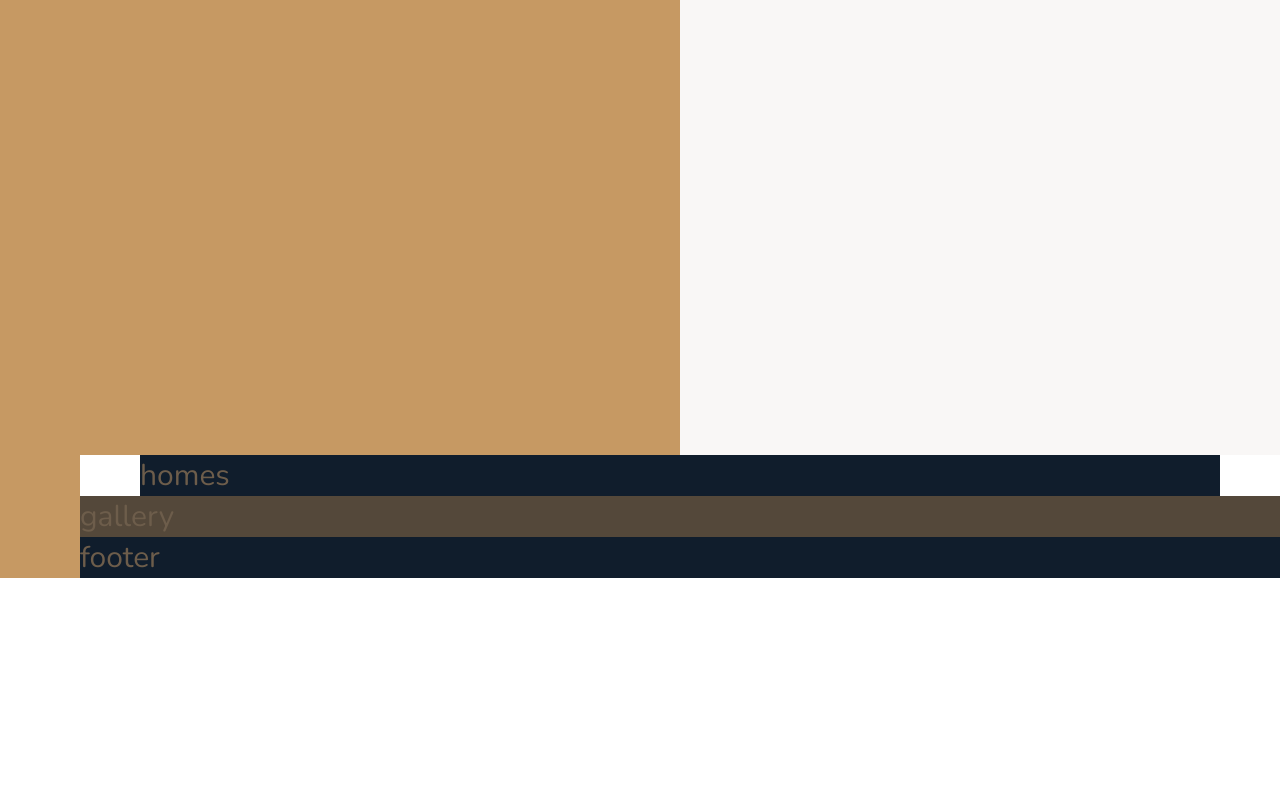
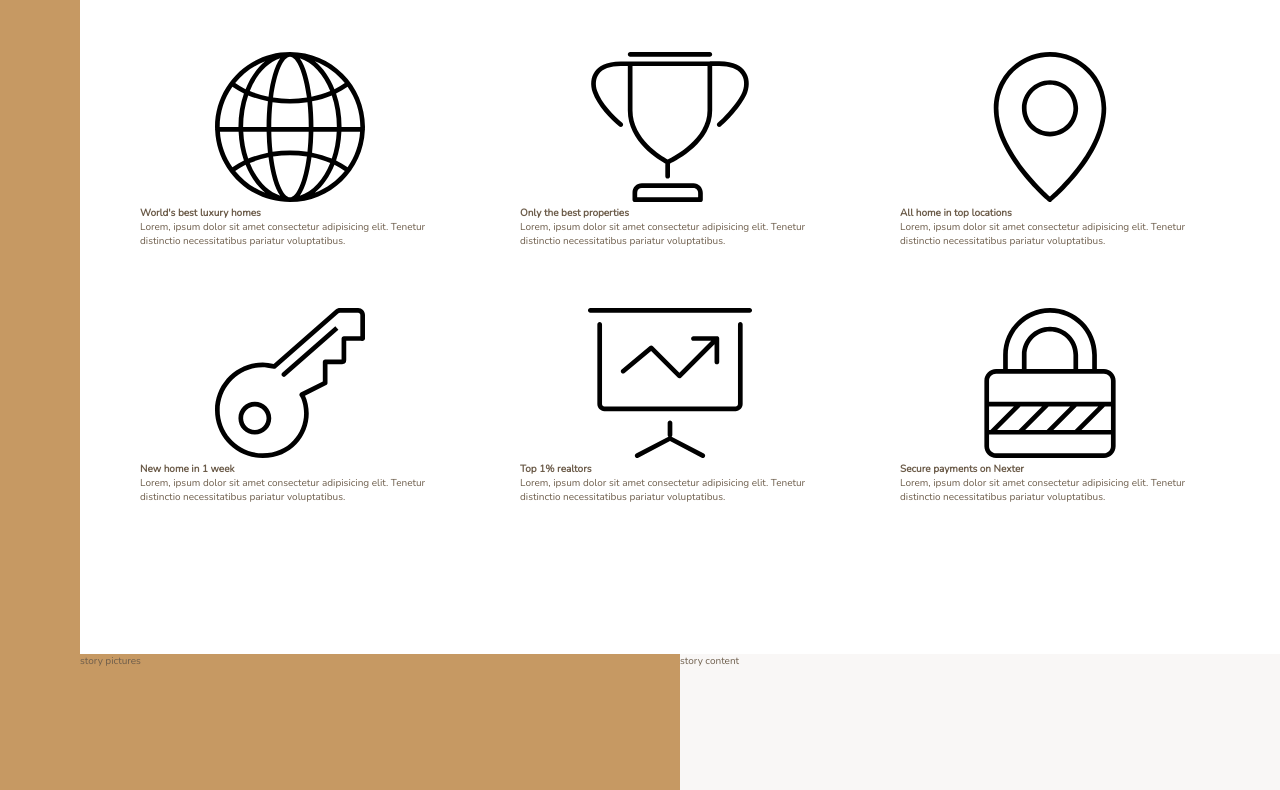
Before and after one commit to VincentChen6345/nexter2, a website: page index.html in a window 1280 px wide. Shown: the part 738-1528 px from the top of the page. Before the commit the page ends 1316 px from the top, so only its background shows below. Drawn offline with nearby package versions, Linux system fonts and the light colour scheme.

Commit message:
features

```diff
--- a/index.html
+++ b/index.html
@@ -1,39 +1,89 @@
 <!DOCTYPE html>
 <html lang="en">
   <head>
-        <meta charset="UTF-8">
-        <meta name="viewport" content="width=device-width, initial-scale=1.0">
-        <meta http-equiv="X-UA-Compatible" content="ie=edge">
+    <meta charset="UTF-8" />
+    <meta name="viewport" content="width=device-width, initial-scale=1.0" />
+    <meta http-equiv="X-UA-Compatible" content="ie=edge" />
 
-        <link href="https://fonts.googleapis.com/css?family=Josefin+Sans:300,400,400i|Nunito:300,300i" rel="stylesheet">
-        <link rel="stylesheet" href="css/style.css">
-        <link rel="shortcut icon" type="image/png" href="img/favicon.png">
+    <link
+      href="https://fonts.googleapis.com/css?family=Josefin+Sans:300,400,400i|Nunito:300,300i"
+      rel="stylesheet"
+    />
+    <link rel="stylesheet" href="css/style.css" />
+    <link rel="shortcut icon" type="image/png" href="img/favicon.png" />
 
     <title>nexter &mdash; your home, your freedom</title>
   </head>
   <body class="container">
-        <div class="sidebar">
-            SideBar
+    <div class="sidebar">SideBar</div>
+
+    <header class="header">Header</header>
+    <div class="realtors">Top 3 realtors</div>
+    <section class="features">
+      <div class="feature">
+        <svg class="feature__icon">
+          <use xlink:href="img/sprite.svg#icon-global"></use>
+        </svg>
+        <h4 class="heading-4">World's best luxury homes</h4>
+        <p class="feature__text">
+          Lorem, ipsum dolor sit amet consectetur adipisicing elit. Tenetur
+          distinctio necessitatibus pariatur voluptatibus.
+        </p>
       </div>
-
-        <header class="header">
-            Header
-        </header>
-        <div class="realtors">
-            Top 3 realtors
+      <div class="feature">
+        <svg class="feature__icon">
+          <use xlink:href="img/sprite.svg#icon-trophy"></use>
+        </svg>
+        <h4 class="heading-4">Only the best properties</h4>
+        <p class="feature__text">
+          Lorem, ipsum dolor sit amet consectetur adipisicing elit. Tenetur
+          distinctio necessitatibus pariatur voluptatibus.
+        </p>
       </div>
-        <section class="features">
-            Features
+      <div class="feature">
+        <svg class="feature__icon">
+          <use xlink:href="img/sprite.svg#icon-map-pin"></use>
+        </svg>
+        <h4 class="heading-4">All home in top locations</h4>
+        <p class="feature__text">
+          Lorem, ipsum dolor sit amet consectetur adipisicing elit. Tenetur
+          distinctio necessitatibus pariatur voluptatibus.
+        </p>
+      </div>
+      <div class="feature">
+        <svg class="feature__icon">
+          <use xlink:href="img/sprite.svg#icon-key"></use>
+        </svg>
+        <h4 class="heading-4">New home in 1 week</h4>
+        <p class="feature__text">
+          Lorem, ipsum dolor sit amet consectetur adipisicing elit. Tenetur
+          distinctio necessitatibus pariatur voluptatibus.
+        </p>
+      </div>
+      <div class="feature">
+        <svg class="feature__icon">
+          <use xlink:href="img/sprite.svg#icon-presentation"></use>
+        </svg>
+        <h4 class="heading-4">Top 1% realtors</h4>
+        <p class="feature__text">
+          Lorem, ipsum dolor sit amet consectetur adipisicing elit. Tenetur
+          distinctio necessitatibus pariatur voluptatibus.
+        </p>
+      </div>
+      <div class="feature">
+        <svg class="feature__icon">
+          <use xlink:href="img/sprite.svg#icon-lock"></use>
+        </svg>
+        <h4 class="heading-4">Secure payments on Nexter</h4>
+        <p class="feature__text">
+          Lorem, ipsum dolor sit amet consectetur adipisicing elit. Tenetur
+          distinctio necessitatibus pariatur voluptatibus.
+        </p>
+      </div>
     </section>
-        <div class="story__pictures">
-            story pictures
-        </div>
-        <div class="story__content">
-            story content
-        </div>
-        <section class="homes">
-            homes
-        </section>
+    <div class="story__pictures">story pictures</div>
+    <div class="story__content">story content</div>
+    <section class="homes">homes</section>
     <section class="gallery">gallery</section>
     <footer class="footer">footer</footer>
   </body>
--- a/sass/_base.scss
+++ b/sass/_base.scss
@@ -1,38 +1,43 @@
 // COLOR VARIABLES
 $color-primary: #c69963;
-$color-primary-dark: #B28451;
+$color-primary-dark: #b28451;
 
 $color-secondary: #101d2c;
 
 $color-grey-light-1: #f9f7f6;
 $color-grey-light-2: #aaa;
 
-$color-grey-dark-1: #54483A;
-$color-grey-dark-2: #6D5D4B;
+$color-grey-dark-1: #54483a;
+$color-grey-dark-2: #6d5d4b;
 
 // FONT VARIABLES
-$font-primary: 'Nunito', sans-serif;
-$font-display: 'Josefin Sans', sans-serif;
+$font-primary: "Nunito", sans-serif;
+$font-display: "Josefin Sans", sans-serif;
 
 *,
 *::before,
-*::after{
-    margin:0;
-    padding:0;
+*::after {
+  margin: 0;
+  padding: 0;
   box-sizing: inherit;
 }
-html{
+html {
   box-sizing: border-box;
   font-size: 62.5%;
 }
-body{
+body {
   font-family: $font-primary;
   color: $color-grey-dark-2;
   font-weight: 300;
 }
-.container{
+.container {
   display: grid;
-    grid-template-rows: 80vh min-content 40vw repeat(3,min-content);
-    grid-template-columns: [sidebar-start]8rem [sidebar-end full-start] minmax(6rem,1fr) [center-start]repeat(8, [col-start] minmax(min-content,14rem)[col-end])[center-end]  minmax(6rem,1fr)[full-end];
-    font-size: 3rem;
+  grid-template-rows: 80vh min-content 40vw repeat(3, min-content);
+  grid-template-columns: [sidebar-start]8rem [sidebar-end full-start] minmax(
+      6rem,
+      1fr
+    ) [center-start]repeat(8, [col-start] minmax(min-content, 14rem) [col-end]) [center-end] minmax(
+      6rem,
+      1fr
+    ) [full-end];
 }
--- a/sass/_features.scss
+++ b/sass/_features.scss
@@ -1,5 +1,8 @@
-.features{
-background-color: $color-grey-light-2;
-grid-column: center-start/center-end;
-grid-row: 2/3;
+.features {
+  grid-column: center-start/center-end;
+  grid-row: 2/3;
+  grid-gap: 6rem;
+  margin: 15rem 0;
+  display: grid;
+  grid-template-columns: repeat(3, 1fr);
 }
```
Also changed, not shown: css/style.css. Lines whose indentation alone changed are shown as unchanged.
